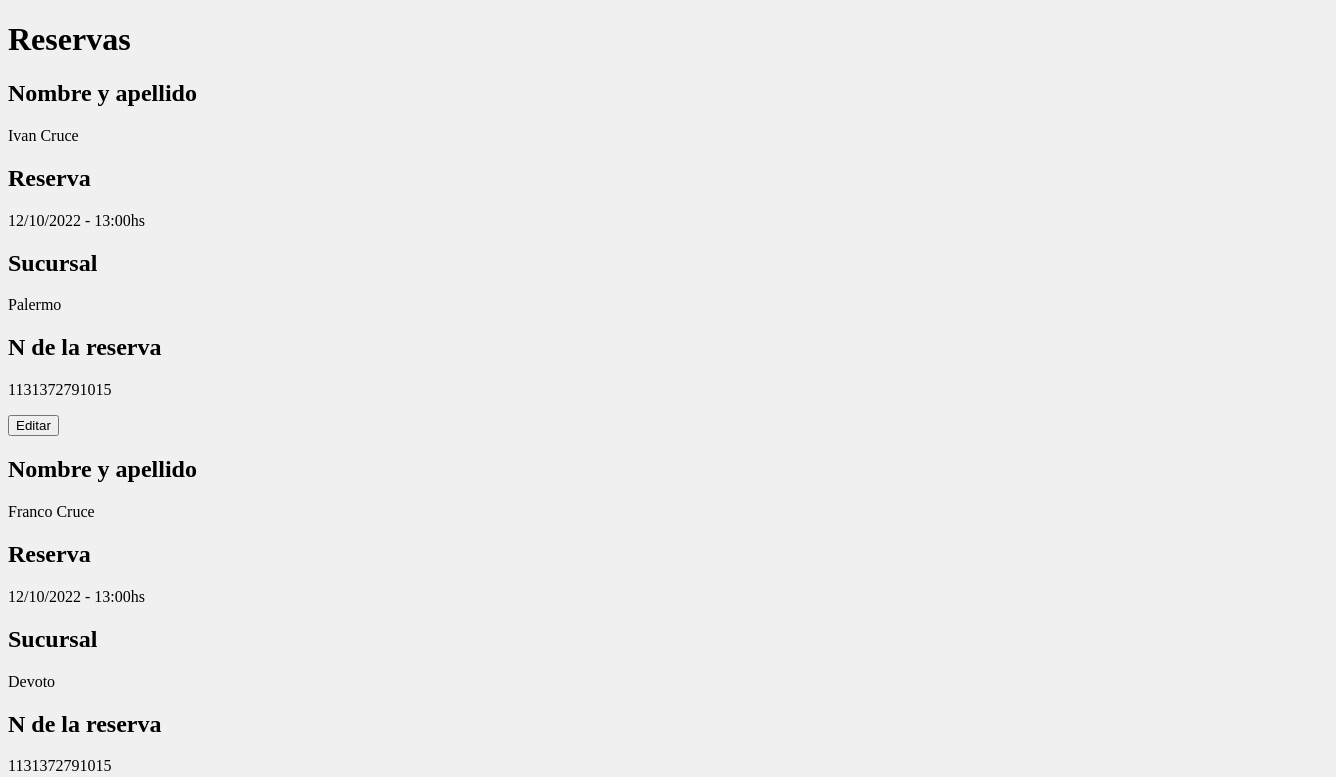
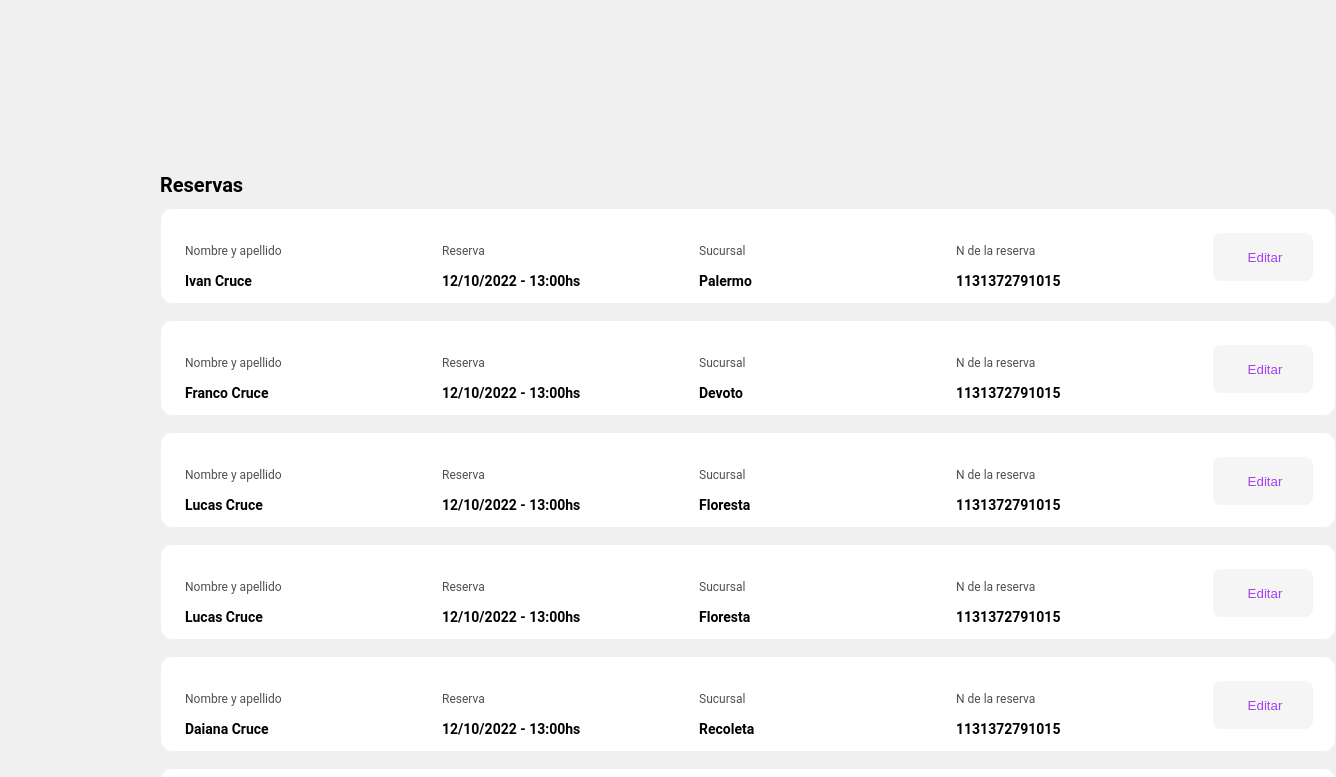
Before and after one commit to lucashaendel/webAPP-Reserva-de-turno, a Next.js app: page /user/bookingPanel in a window 1280 px wide. Shown: the top 777 px of the page, 1336 px wide, since content can reach past the window. Built offline with nearby package versions, Linux system fonts and the light colour scheme.

Commit message:
se da estilos a reservas

```diff
--- /dev/null
+++ b/styles/components/_bookings.scss
@@ -0,0 +1,164 @@
+.titleBookings {
+  /* Reservas */
+
+  position: absolute;
+  height: 24px;
+  //   left: 96px;
+  left: 160px;
+
+  right: 96px;
+  top: 160px;
+
+  /* SemiBold · 20 · 24 */
+  font-family: "Roboto";
+  font-style: normal;
+  font-weight: 600;
+  font-size: 20px;
+  line-height: 24px;
+
+  /* identical to box height, or 120% */
+  font-feature-settings: "zero" on;
+
+  /* Black */
+  color: #000000;
+}
+
+.bookings {
+  /* Reservas */
+
+  /* Auto layout */
+  display: flex;
+  flex-direction: column;
+  align-items: flex-start;
+  padding: 0px;
+  gap: 16px;
+
+  position: absolute;
+  width: 1176px;
+  height: 768px;
+  //   left: 96px;
+  left: 160px;
+  top: 208px;
+}
+
+.myAccount {
+  /* Pedido Mi Cuenta */
+
+  box-sizing: border-box;
+
+  /* Auto layout */
+  display: flex;
+  flex-direction: row;
+  //   align-items: center;
+  padding: 24px;
+  gap: 16px;
+
+  width: 1176px;
+  height: 96px;
+
+  /* White */
+  background: $white;
+
+  /* Grey 2 */
+  border: 1px solid $grey2;
+  border-radius: 12px;
+
+  /* Inside auto layout */
+  flex: none;
+  order: 0;
+  flex-grow: 0;
+
+  button {
+    /* CTA-Desktop-4 */
+
+    /* Auto layout */
+    display: flex;
+    flex-direction: row;
+    justify-content: center;
+    align-items: center;
+    padding: 12px 12px 12px 16px;
+    gap: 8px;
+
+    width: 100px;
+    height: 48px;
+
+    /* Grey 1 */
+    background: $grey1;
+    border-radius: 8px;
+
+    /* Inside auto layout */
+    flex: none;
+    order: 5;
+    flex-grow: 0;
+
+    color: $primaryColor;
+    border: none;
+  }
+}
+
+.info {
+  /* Info */
+
+  /* Auto layout */
+  //   display: flex;
+  flex-direction: column;
+  align-items: flex-start;
+  padding: 0px;
+  gap: 4px;
+
+  width: 241px;
+  height: 36px;
+
+  /* Inside auto layout */
+  flex: none;
+  order: 0;
+  flex-grow: 1;
+  h2 {
+    /* Txt */
+
+    width: 241px;
+    height: 16px;
+
+    /* Regular · 12 · 16 */
+    font-family: "Roboto";
+    font-style: normal;
+    font-weight: 400;
+    font-size: 12px;
+    line-height: 16px;
+
+    /* identical to box height, or 133% */
+
+    /* Grey 8 */
+    color: #505050;
+
+    /* Inside auto layout */
+    flex: none;
+    order: 0;
+    align-self: stretch;
+    flex-grow: 0;
+  }
+
+  p {
+    width: 241px;
+    height: 16px;
+
+    /* Semibold · 14 · 16 */
+    font-family: "Roboto";
+    font-style: normal;
+    font-weight: 600;
+    font-size: 14px;
+    line-height: 16px;
+
+    /* identical to box height, or 114% */
+    font-feature-settings: "zero" on;
+
+    /* Black */
+    color: #000000;
+
+    /* Inside auto layout */
+    flex: none;
+    order: 1;
+    align-self: stretch;
+    flex-grow: 0;
+  }
+}
--- a/styles/style.scss
+++ b/styles/style.scss
@@ -6,3 +6,4 @@
 @import "./components/login";
 
 @import "./components/userProfile";
+@import "./components/bookings";
```
